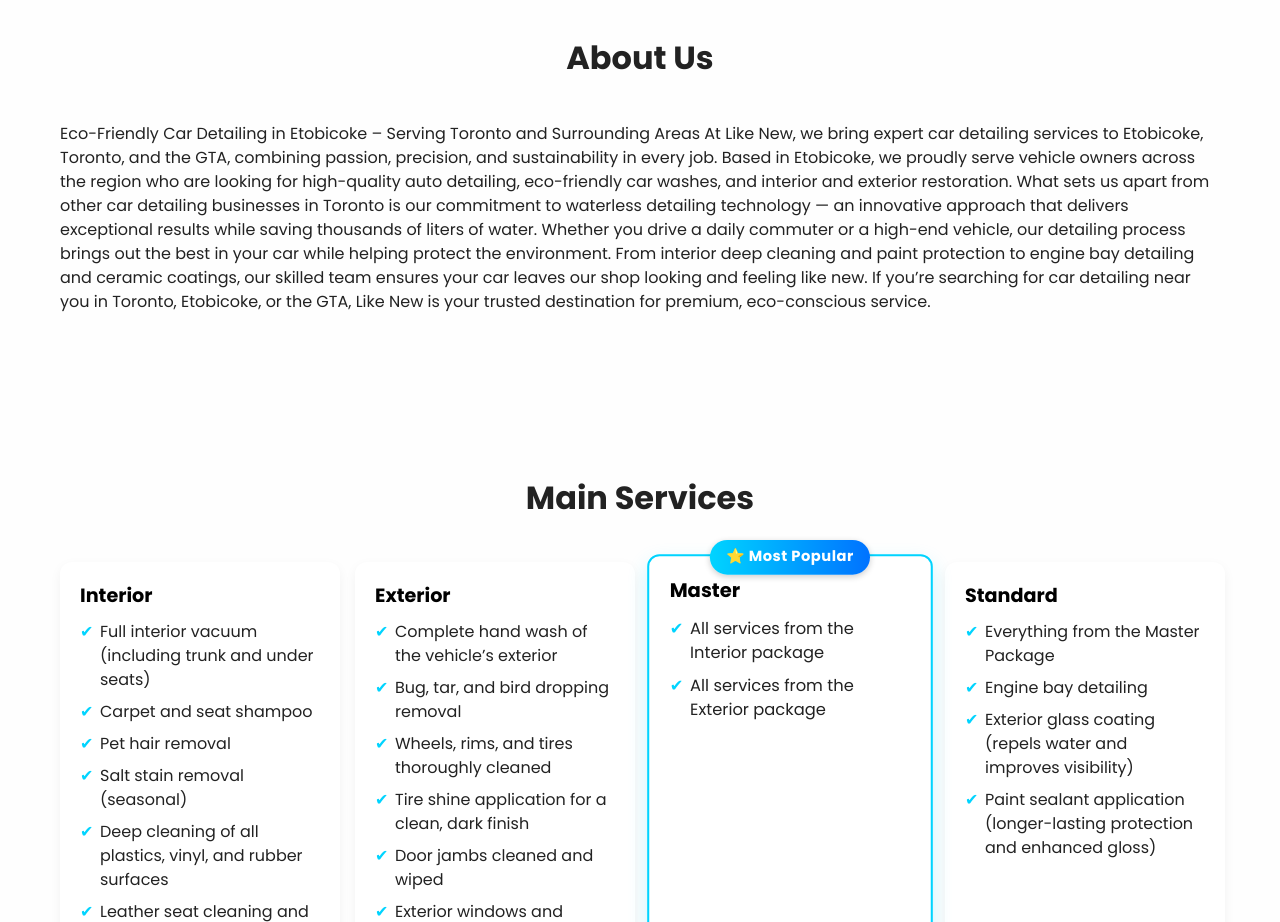
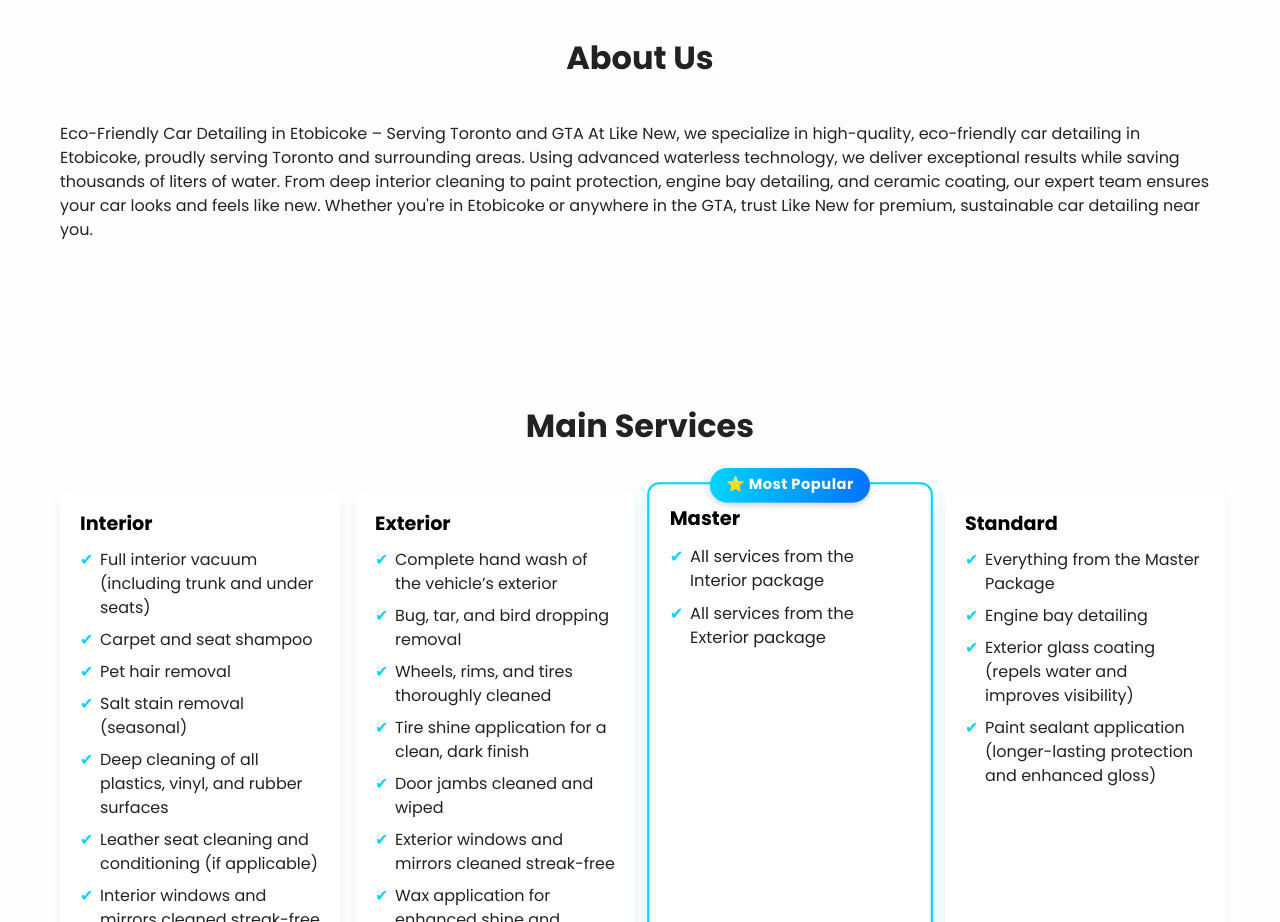
Before and after one commit to GuaraciAdm15/likenew-landing, a plain HTML site: page index.html in a window 1280 px wide. Shown: the part 860-1782 px from the top of the page. Drawn offline with Linux system fonts and the light colour scheme.

Commit message:
index.html

```diff
--- a/index.html
+++ b/index.html
@@ -60,15 +60,10 @@
   <!-- About -->
   <section id="about">
     <h2>About Us</h2>
-    <p>Eco-Friendly Car Detailing in Etobicoke – Serving Toronto and Surrounding Areas
+    <p>Eco-Friendly Car Detailing in Etobicoke – Serving Toronto and GTA
+At Like New, we specialize in high-quality, eco-friendly car detailing in Etobicoke, proudly serving Toronto and surrounding areas. Using advanced waterless technology, we deliver exceptional results while saving thousands of liters of water. From deep interior cleaning to paint protection, engine bay detailing, and ceramic coating, our expert team ensures your car looks and feels like new. Whether you're in Etobicoke or anywhere in the GTA, trust Like New for premium, sustainable car detailing near you.
 
-At Like New, we bring expert car detailing services to Etobicoke, Toronto, and the GTA, combining passion, precision, and sustainability in every job. Based in Etobicoke, we proudly serve vehicle owners across the region who are looking for high-quality auto detailing, eco-friendly car washes, and interior and exterior restoration.
-
-What sets us apart from other car detailing businesses in Toronto is our commitment to waterless detailing technology — an innovative approach that delivers exceptional results while saving thousands of liters of water. Whether you drive a daily commuter or a high-end vehicle, our detailing process brings out the best in your car while helping protect the environment.
-
-From interior deep cleaning and paint protection to engine bay detailing and ceramic coatings, our skilled team ensures your car leaves our shop looking and feeling like new.
-
-If you’re searching for car detailing near you in Toronto, Etobicoke, or the GTA, Like New is your trusted destination for premium, eco-conscious service.</p>
+</p>
   </section>
 
   <!-- Services -->
```
